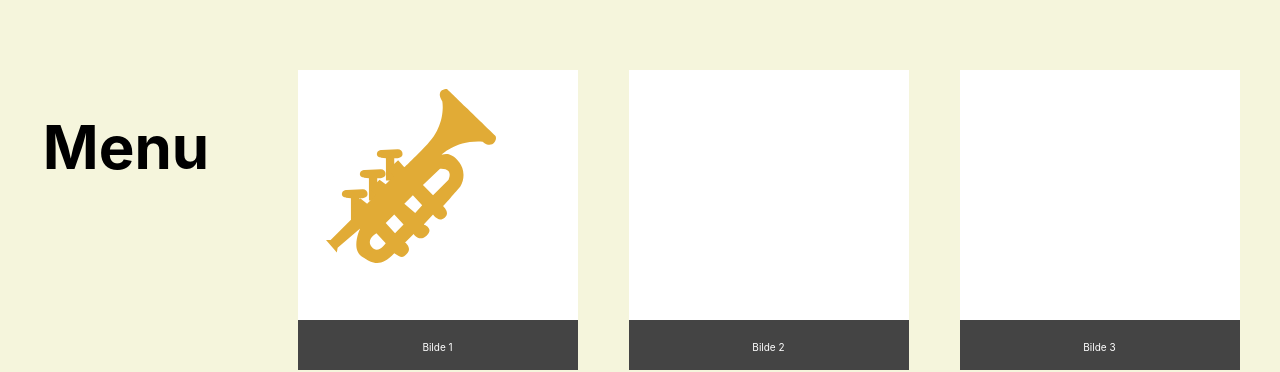
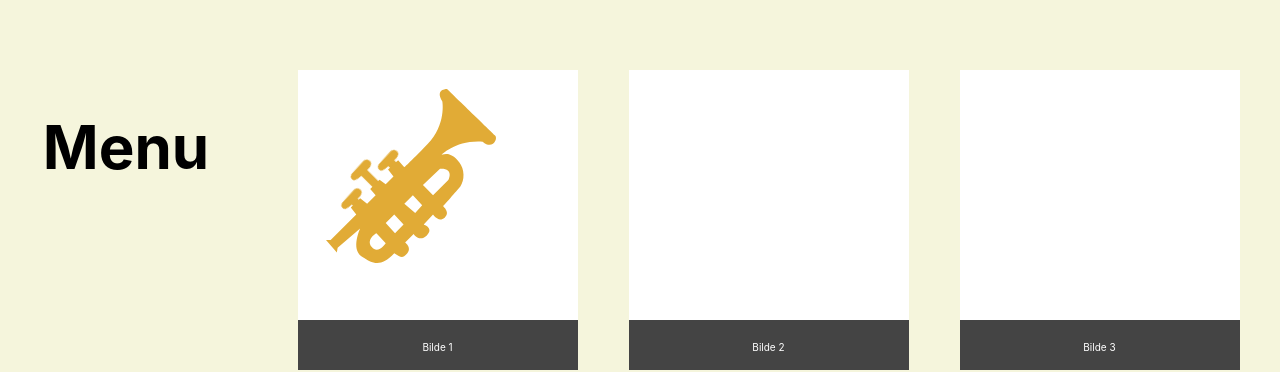
Before and after one commit to magnhan/gallery, a React (Create React App) app in the folder gallery/: page / in a window 1280 px wide. Shown: the part 147-519 px from the top of the page. Built offline with nearby package versions, Linux system fonts and the light colour scheme.

Commit message:
Valve animation added
#6

```diff
--- a/gallery/src/components/paintings/SVG1.tsx
+++ b/gallery/src/components/paintings/SVG1.tsx
@@ -5,18 +5,18 @@ export default function SVG1() {
     <div className="SVG 1">
       <svg className="SVG_picture">
         <path
+          id="valve-3"
           className="trumpet"
-          transform="translate(-35,40)"
           d="M83.751,80.06l15.935-.843a4.67,4.67,0,0,1,4.858,4.8c0.191,4.993-8.307,4.236-8.307,4.236l0.039,22.173-8.315.079L87.923,88.336l-4.851-.647s-4.746-.435-4.165-4.118S83.751,80.06,83.751,80.06Z"
         />
         <path
+          id="valve-2"
           className="trumpet"
-          transform="translate(-17,20)"
           d="M83.751,80.06l15.935-.843a4.67,4.67,0,0,1,4.858,4.8c0.191,4.993-8.307,4.236-8.307,4.236l0.039,22.173-8.315.079L87.923,88.336l-4.851-.647s-4.746-.435-4.165-4.118S83.751,80.06,83.751,80.06Z"
         />
         <path
+          id="valve-1"
           className="trumpet"
-          transform="translate(0,0)"
           d="M83.751,80.06l15.935-.843a4.67,4.67,0,0,1,4.858,4.8c0.191,4.993-8.307,4.236-8.307,4.236l0.039,22.173-8.315.079L87.923,88.336l-4.851-.647s-4.746-.435-4.165-4.118S83.751,80.06,83.751,80.06Z"
         />
         <path
--- a/gallery/src/svgPaintings.css
+++ b/gallery/src/svgPaintings.css
@@ -17,21 +17,51 @@
   fill-rule: evenodd;
 }
 
-#svg1 {
-  animation: loop 5s infinite;
+#valve-1{
+  animation: valve-1 6s infinite;
 }
 
-@keyframes loop {
+#valve-2{
+  animation: valve-2 4s infinite;
+}
+
+#valve-3{
+  animation: valve-3 5s infinite;
+}
+
+@keyframes valve-1 {
   from {
-    transform: translateY(0px);
+    transform: rotate(-45deg) translate(-92px, 45px);
   }
-
   50% {
-    transform: translateY(-25px);
-    transform: translateX(-3px);
+    transform: rotate(-45deg) translate(-92px, 28px);
   }
   to {
-    transform: translateY(0px);
+    transform: rotate(-45deg) translate(-92px, 45px);
+  }
+}
+
+@keyframes valve-2 {
+  from {
+    transform: rotate(-45deg) translate(-118px, 45px);
+  }
+  50% {
+    transform: rotate(-45deg) translate(-118px, 28px);
+  }
+  to {
+    transform: rotate(-45deg) translate(-118px, 45px);
+  }
+}
+
+@keyframes valve-3 {
+  from {
+    transform: rotate(-45deg) translate(-145px, 45px);
+  }
+  50% {
+    transform: rotate(-45deg) translate(-145px, 28px);
+  }
+  to {
+    transform: rotate(-45deg) translate(-145px, 45px);
   }
 }
 
```
